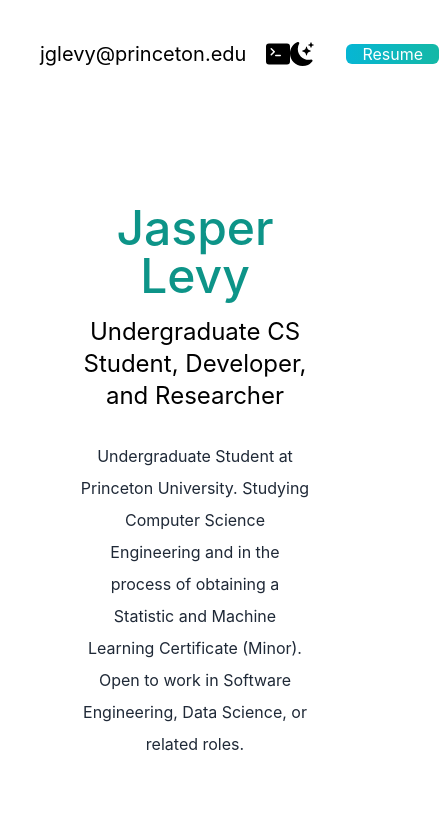
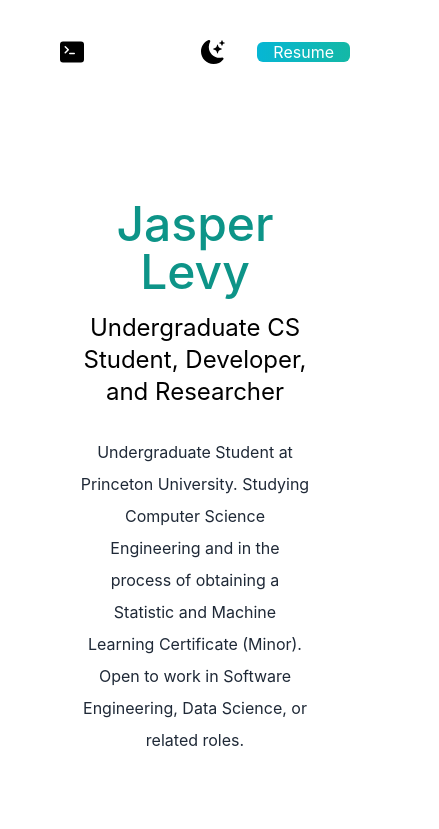
Before and after one commit to jaslevy/portfolio, a Next.js app: page / in a window 390 px wide. Shown: the top 829 px of the page, 439 px wide, since content can reach past the window. Built offline with nearby package versions, Linux system fonts and the light colour scheme.

Commit message:
hide email change

```diff
--- a/pages/index.tsx
+++ b/pages/index.tsx
@@ -26,14 +26,14 @@ export default function Home() {
          <nav className="py-10 mb-12 flex justify-between">
          <ul className ="flex items-center gap-x-5">
             <li>
-            <h1 className='text-xl dark:text-white'>jglevy@princeton.edu</h1>
+            <h1 id="emaildiv" className='text-xl dark:text-white'>jglevy@princeton.edu</h1>
             </li>
             <li>
             <BsFillTerminalFill className="text-2xl dark:text-white"/>
             </li>
 
           </ul>
-          <ul className ="flex items-center">
+          <ul id ="impdiv" className ="flex items-center">
             <li>
               <BsFillMoonStarsFill onClick={() => setDarkMode(!darkMode)} className="cursor-pointer text-2xl dark:text-white"/>
             </li>
--- a/styles/globals.css
+++ b/styles/globals.css
@@ -38,3 +38,9 @@ a {
     opacity: 1;
   }
 }
+
+@media only screen and (max-width: 1026px) {
+  #emaildiv {
+      display: none;
+  }
+}
```
Also changed, not shown: 1 other file (tests, documents, lock files or other folders).
